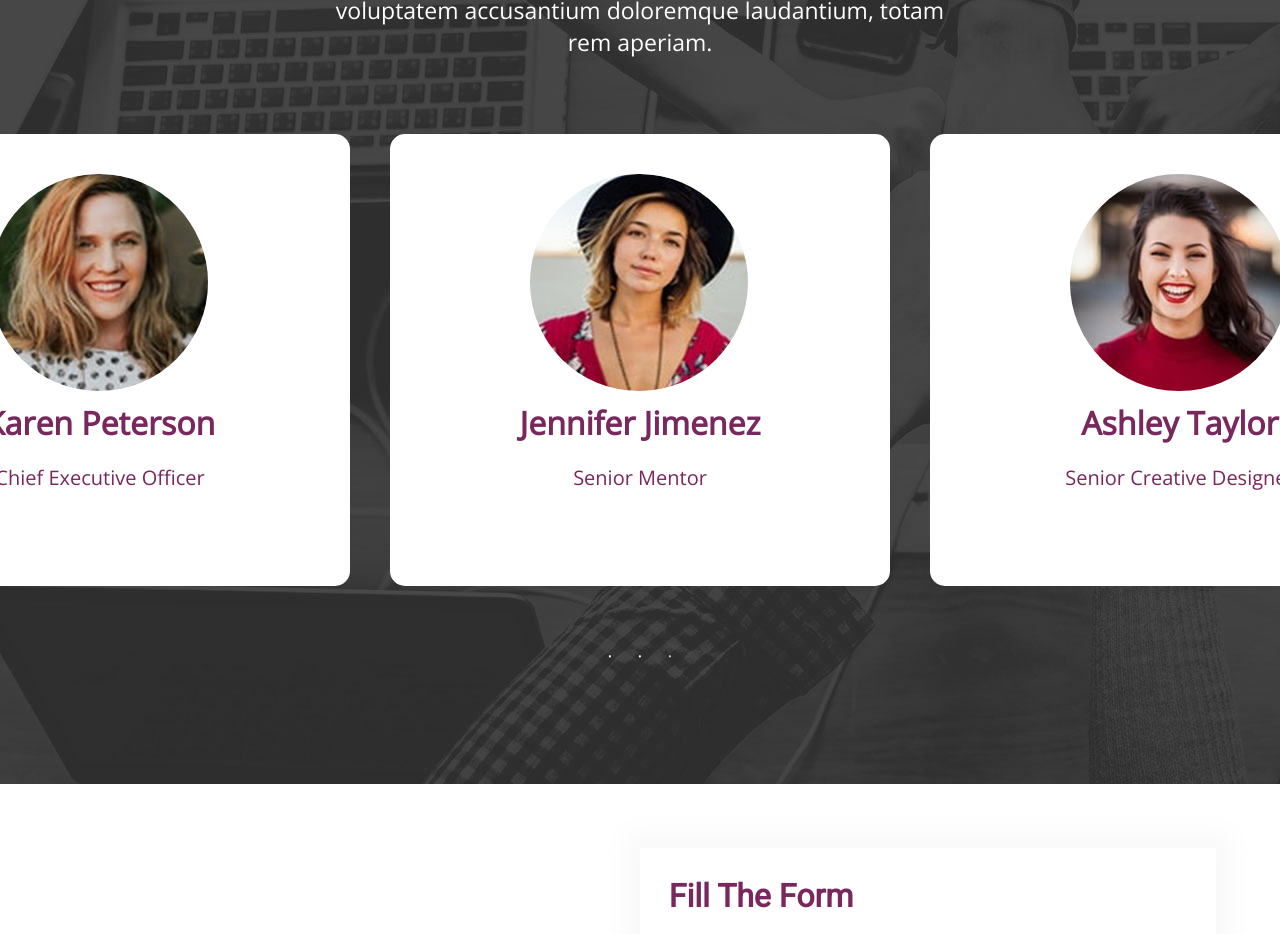
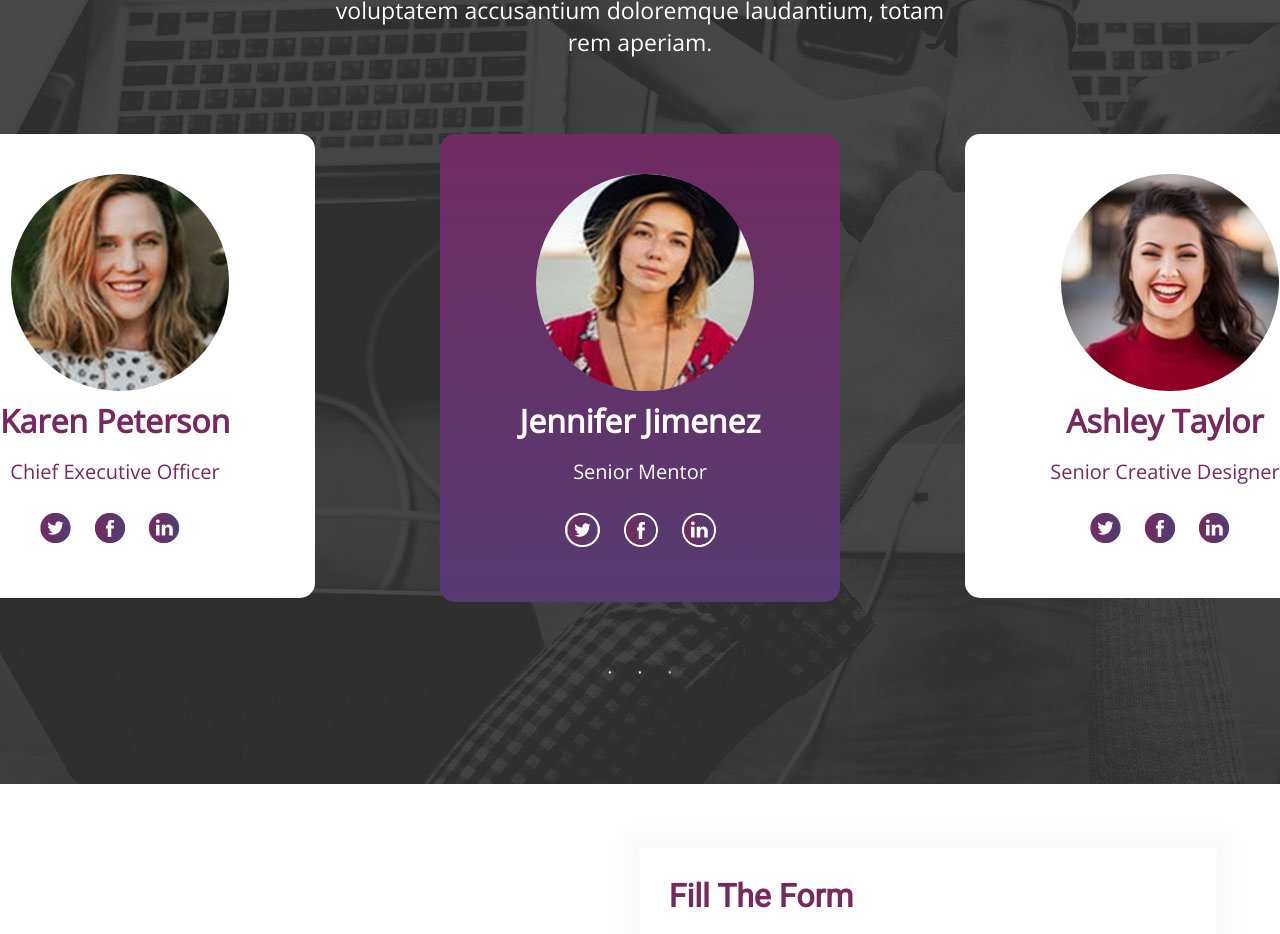
Before and after one commit to marionschleifer/lead-with-her, a plain HTML site: page index.html in a window 1280 px wide. Shown: the part 3086-4020 px from the top of the page. Drawn offline with nearby package versions, Linux system fonts and the light colour scheme.

Commit message:
final changes of the branch

```diff
--- a/index.html
+++ b/index.html
@@ -185,18 +185,27 @@
 					<img src="images/ashley.jpg" alt="ashley" class="img-team">
 					<h2 class="member-name">Ashley Taylor</h2>
 					<h3 class="designation">Senior Creative Designer</h3>
+					<a href="https://www.twitter.com" target="_blank"><img src="images/twitter.jpg" class="social twitter"></a>
+					<a href="https://www.facebook.com" target="_blank"><img src="images/facebook.jpg" class="social"></a>
+					<a href="https://www.linkedin.com" target="_blank"><img src="images/linkedin.jpg" class="social"></a>
 				</div>
 
 				<div class="member">
 					<img src="images/karen.jpg" alt="karen" class="img-team">
 					<h2 class="member-name">Karen Peterson</h2>
 					<h3 class="designation">Chief Executive Officer</h3>
+					<a href="https://www.twitter.com" target="_blank"><img src="images/twitter.jpg" class="social twitter"></a>
+					<a href="https://www.facebook.com" target="_blank"><img src="images/facebook.jpg" class="social"></a>
+					<a href="https://www.linkedin.com" target="_blank"><img src="images/linkedin.jpg" class="social"></a>
 				</div>
 
 				<div class="member">
 					<img src="images/jennifer.jpg" alt="jennifer" class="img-team">
 					<h2 class="member-name">Jennifer Jimenez</h2>
 					<h3 class="designation">Senior Mentor</h3>
+					<a href="https://www.twitter.com" target="_blank"><img src="images/twitter.jpg" class="social twitter"></a>
+					<a href="https://www.facebook.com" target="_blank"><img src="images/facebook.jpg" class="social"></a>
+					<a href="https://www.linkedin.com" target="_blank"><img src="images/linkedin.jpg" class="social"></a>
 				</div>
 
 			</div>
@@ -288,9 +297,9 @@
 			</div>
 
 			<div class="copyright">
-				<a href="https://www.facebook.com"><i class="fab fa-facebook"></i></a>
-				<a href="https://www.twitter.com"><i class="fab fa-twitter-square"></i></a>
-				<a href="https://www.linkedin.com"><i class="fab fa-linkedin"></i></a>
+				<a href="https://www.facebook.com" target="_blank"><i class="fab fa-facebook"></i></a>
+				<a href="https://www.twitter.com" target="_blank"><i class="fab fa-twitter-square"></i></a>
+				<a href="https://www.linkedin.com" target="_blank"><i class="fab fa-linkedin"></i></a>
 				<p class="end-line"><b>&copy;2019LeadWithHer</b> Inc.All rights reserved.</p>
 			</div>
 
--- a/styles.css
+++ b/styles.css
@@ -6,6 +6,7 @@
     padding: 0px;
     margin: 0px;
 }
+/*---------------------------- Header ----------------------*/
 .header-section{
     background-image: url(images/get-background.jpg);
     height: 900px;
@@ -62,6 +63,7 @@
 .r-btn:hover{
     text-decoration: underline;
 }
+/*---------------------------- Get Started Section ----------------------*/
 .text-get-started{
     padding-top: 100px;
     padding-left: 100px;
@@ -100,6 +102,7 @@
 .get-btn:hover{
     text-decoration: underline;
 }
+/*---------------------------- About Us Section ----------------------*/
 .main-aboutus{
     display: flex;
     padding: 5%;
@@ -125,6 +128,7 @@
     color: #494949;
     margin-right: 18%;
 }
+/*---------------------------- Code of Conduct Section ----------------------*/
 .main-code{
     background-image: url(images/background-code.jpg);
     height: 962px;
@@ -163,6 +167,7 @@
     margin-right: 148px;
     margin-bottom: 60px;
 }
+/*---------------------------- Guidelines Section ----------------------*/
 .main-guidelines{
     display: flex;
 }
@@ -202,6 +207,7 @@
     padding-right: 20%;
     padding-top: 4%;
 }
+/*---------------------------- Our Team Section ----------------------*/
 .our-team{
     background-image: url('images/team-background.jpg');
     height: 1000px;
@@ -224,21 +230,20 @@
     padding-bottom: 6%;
 }
 .member{
-    width: 500px;
+    width: 400px;
     background-color: white;
     padding-top: 40px;
-    padding-bottom: 85px;
+    padding-bottom: 50px;
     background-color: white;
     border-radius: 15px;
-    margin-left: 40px;
-}.social-media{
-    color: rgb(120, 40, 92);
+    margin-left: 125px;
+    outline: none;
 }
 .img-team{
     border-radius: 114px;
     width: 218px;
     height: 217px;
-    margin-left: 140px;
+    margin-left: 96px;
 }
 .member-name{
     color: rgb(120, 40, 92);
@@ -254,6 +259,34 @@
     padding: 2% 0;
     text-align: center;
 }
+.slick-slide .social{
+    display: inline-block;
+    margin-left: 5%;
+    margin-top: 5%;
+}
+.slick-slide .twitter{
+    margin-left: 125px;
+}
+.slick-center{
+    background: linear-gradient(#702b61,#543b72);
+}
+.slick-slide{
+    transition: transform 0.5s;
+}
+.slick-slide.slick-center{
+    transform: scale(1);
+}
+.slick-slide.slick-center .member-name{
+    color: white;
+}
+.slick-slide.slick-center .designation{
+    color: white;
+}
+.slick-slide.slick-center .social{
+    border-radius: 50px;
+    border: 2px solid white;
+}
+/*---------------------------- Contact Section ----------------------*/
 .contact-flex{
     display: flex;
     padding: 5%;
@@ -350,6 +383,7 @@
 .register-button:hover{
     text-decoration: underline;
 }
+/*---------------------------- Footer ----------------------*/
 .main-footer{
     padding-top: 5%;
 }
```
